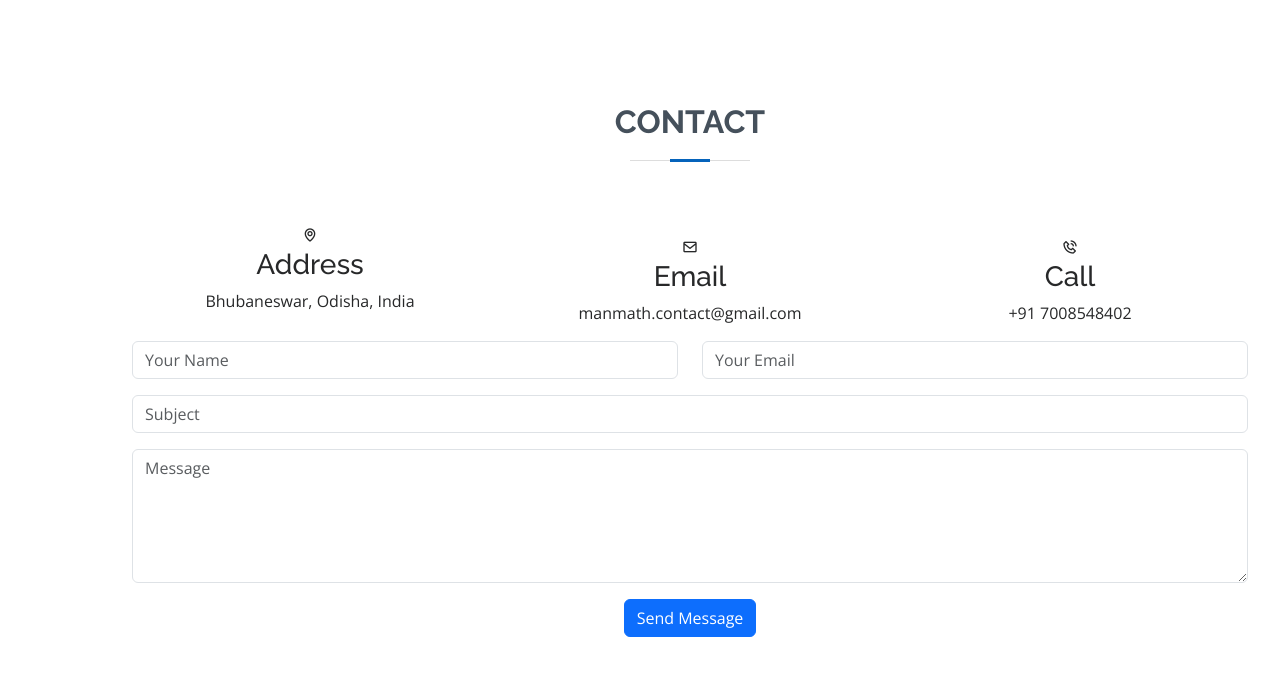
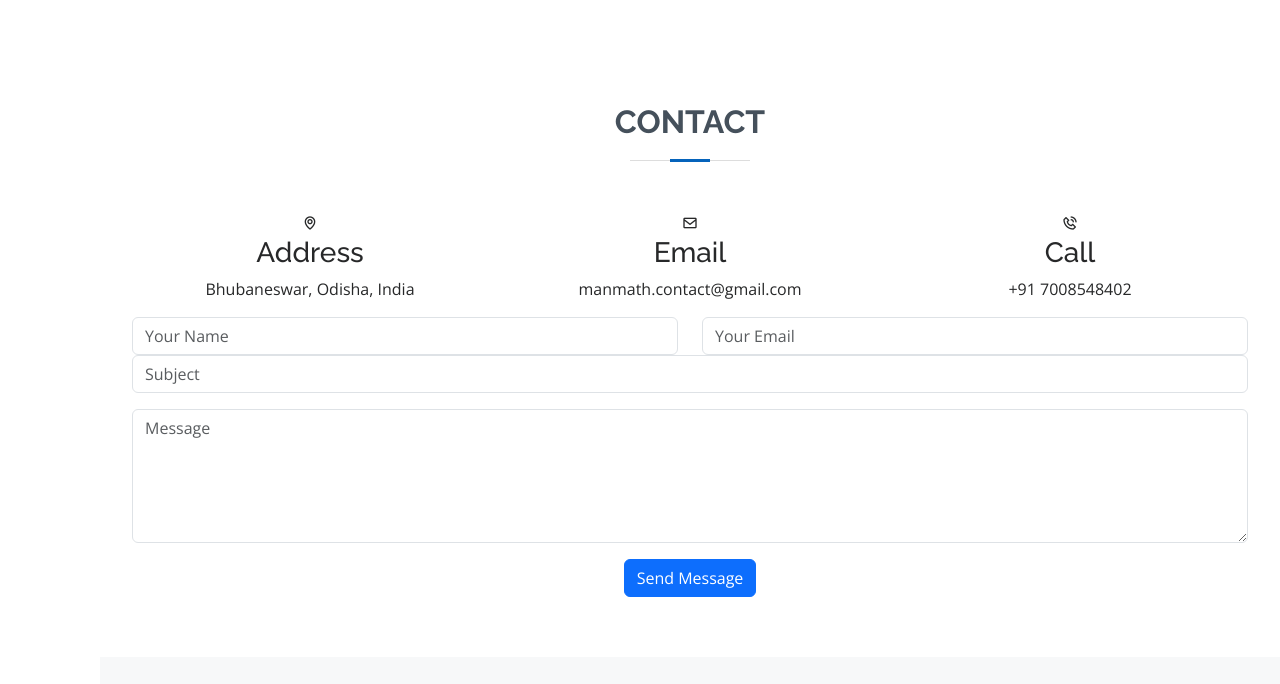
Before and after one commit to Manmath766/Manmath766.github.io, a plain HTML site: page index.html in a window 1280 px wide. Shown: the part 3613-4297 px from the top of the page. Drawn offline with nearby package versions, Linux system fonts and the light colour scheme.

Commit message:
Index alignment

```diff
--- a/index.html
+++ b/index.html
@@ -202,7 +202,7 @@
 
         <div class="row">
           <div class="col-lg-6">
-            <h3 class="resume-title">Sumary</h3>
+            <h3 class="resume-title">Summary</h3>
             <div class="resume-item pb-0">
               <h4>Manmathnath Mahanta</h4>
               <p><em>
@@ -364,29 +364,21 @@
       <p></p>
     </div>
 
-    <div class="row align-items-center"> <!-- Use align-items-center to vertically center align the sections -->
-
-      <!-- Column for "Address" -->
-      <div class="col-lg-4">
-        <div class="info-box">
+    <div class="row">  <div class="col-lg-4 d-flex justify-content-center align-items-center">  <div class="info-box">
           <i class="bx bx-map"></i>
           <h3>Address</h3>
           <p>Bhubaneswar, Odisha, India</p>
         </div>
       </div>
 
-      <!-- Column for "Email" -->
-      <div class="col-lg-4">
-        <div class="info-box mt-4">
+      <div class="col-lg-4 d-flex justify-content-center align-items-center">  <div class="info-box">
           <i class="bx bx-envelope"></i>
           <h3>Email</h3>
           <p>manmath.contact@gmail.com</p>
         </div>
       </div>
 
-      <!-- Column for "Call" -->
-      <div class="col-lg-4">
-        <div class="info-box mt-4">
+      <div class="col-lg-4 d-flex justify-content-center align-items-center">  <div class="info-box">
           <i class="bx bx-phone-call"></i>
           <h3>Call</h3>
           <p>+91 7008548402</p>
@@ -395,11 +387,8 @@
 
     </div>
 
-    <!-- Form -->
-    <div class="row align-items-center"> <!-- Center the form horizontally -->
-      <div class="col-lg-12">
-        <div class="text-center"> <!-- Center the form horizontally -->
-          <form id="contactForm" action="https://formspree.io/f/xayrdeeq" method="POST" role="form" class="php-email-form">
+    <div class="row align-items-center"> <div class="col-lg-12">
+        <div class="text-center"> <form id="contactForm" action="https://formspree.io/f/xayrdeeq" method="POST" role="form" class="php-email-form">
             <div class="row">
               <div class="col-md-6 form-group">
                 <input type="text" name="name" class="form-control" id="name" placeholder="Your Name" required>
@@ -408,7 +397,7 @@
                 <input type="email" class="form-control" name="email" id="email" placeholder="Your Email" required>
               </div>
             </div>
-            <div class="form-group mt-3">
+            <div class.form-group mt-3>
               <input type="text" class="form-control" name="subject" id="subject" placeholder="Subject" required>
             </div>
             <div class="form-group mt-3">
@@ -478,30 +467,6 @@
   });
 </script>
 
-
-
-
-
-
-
-
-
-
-
-
-
-
-
-
-
-
-
-
-
-
-
-
-
 <!-- ======= Footer ======= -->
 <footer id="footer">
   <div class="container d-flex justify-content-between align-items-center">
```
Also changed, not shown: 1 other file.
